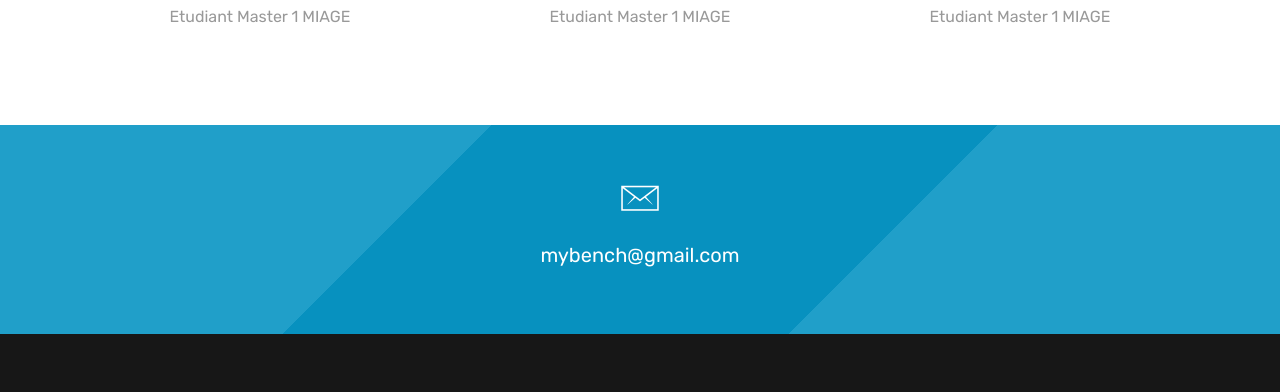
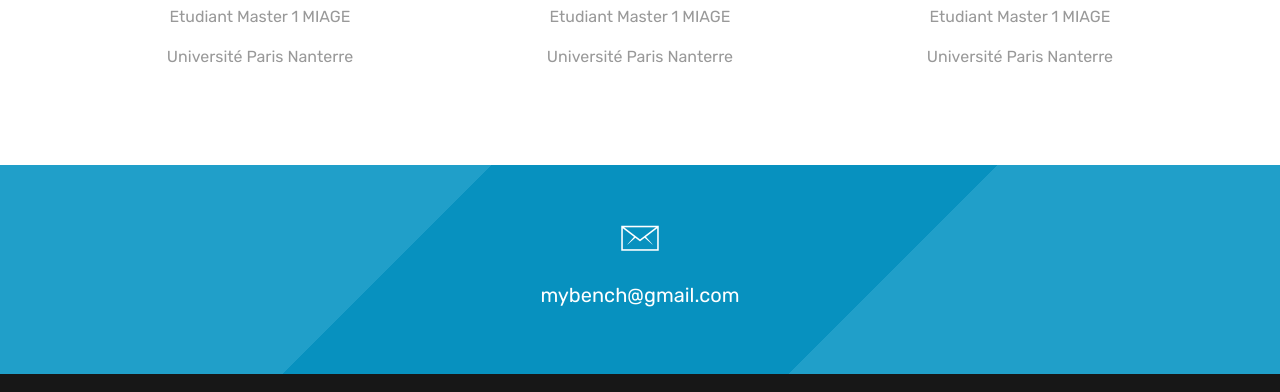
Before and after one commit to BgrDr0p/MyBench, a plain HTML site: page index.html in a window 1280 px wide. Shown: the part 1716-2108 px from the top of the page. Drawn offline with nearby package versions, Linux system fonts and the light colour scheme.

Commit message:
Update index.html

```diff
--- a/index.html
+++ b/index.html
@@ -130,16 +130,19 @@
                         <img src="img/elisee.jpg" alt="Male" class="img-team img-fluid rounded-circle"/>
                         <h5>Kadjo Elisée ASSOHOUN</h5>
                         <p>Etudiant Master 1 MIAGE</p>
+                        <p>Université Paris Nanterre</p>
                     </div>
                     <div class="team col-sm-4 mt-2 wow fadeIn">
                         <img src="img/elhassan.jpg" alt="Male" class="img-team img-fluid rounded-circle"/>
                         <h5>Elhassan BAGHRAR</h5>
                         <p> Etudiant Master 1 MIAGE</p>
+                        <p>Université Paris Nanterre</p>
                     </div>
                     <div class="team col-sm-4 mt-2 wow fadeIn">
                         <img src="img/sami.jpg" alt="Male" class="img-team img-fluid rounded-circle"/>
                         <h5>Sami BOULHAZAIZ</h5>
                         <p> Etudiant Master 1 MIAGE</p>
+                        <p>Université Paris Nanterre</p>
                     </div>
                 </div>
             </div>
```
